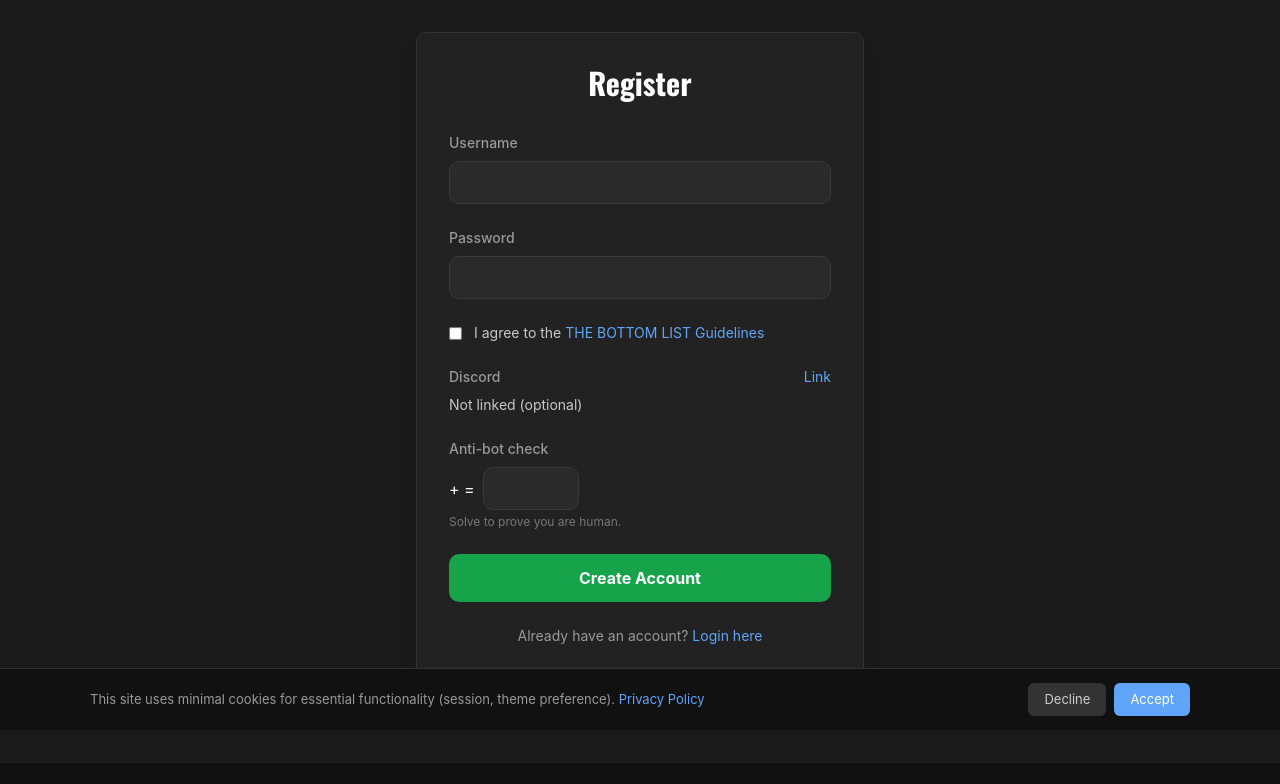
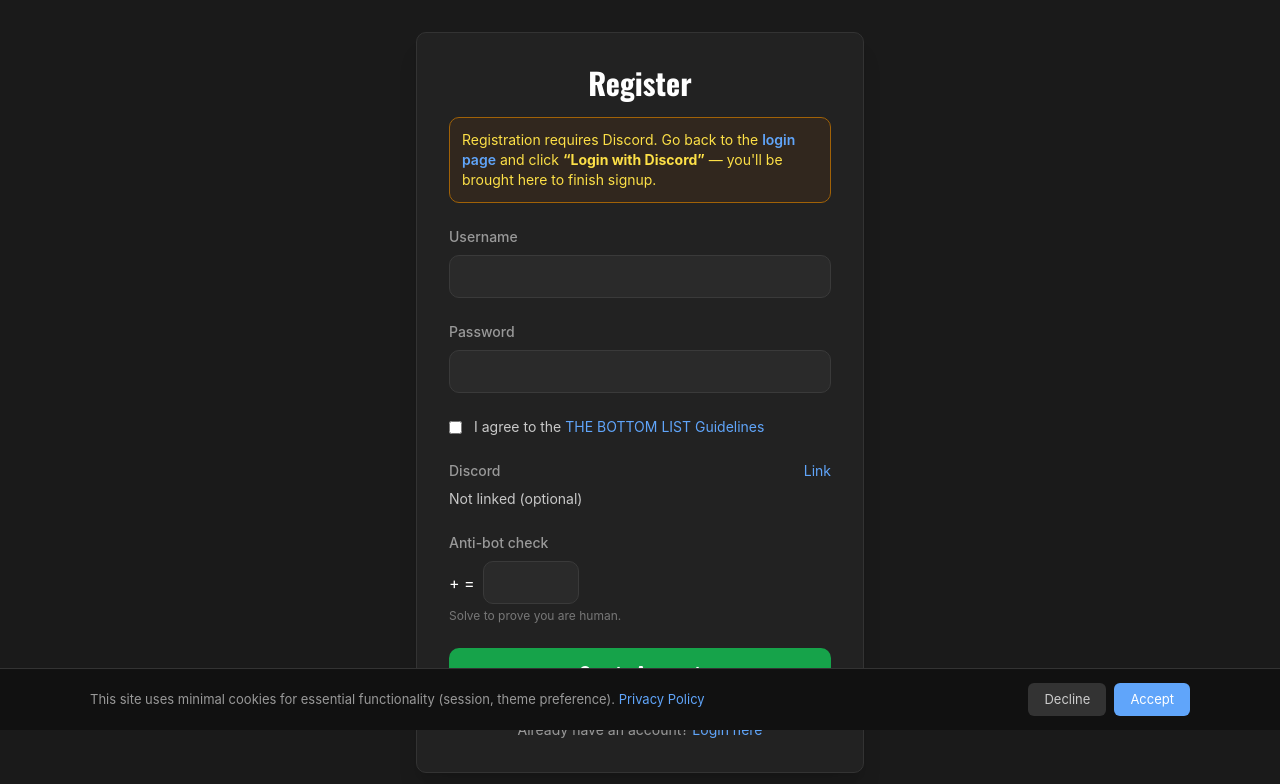
Before and after one commit to HerbertGaming39/bottom-list, a Python web app: template templates/register.html in a window 1280 px wide. Shown: the part 70-854 px from the top of the page. Run offline with Jinja, Linux system fonts and the light colour scheme; the template is opened without the code that fills it, so the values that code supplies are empty; some libraries are stand-ins or nearby versions.

Commit message:
Discord-first auth: block password registration, demote password login to legacy-link form

```diff
--- a/blueprints/auth.py
+++ b/blueprints/auth.py
@@ -115,6 +115,12 @@ def register():
     if current_user.is_authenticated:
         return redirect(url_for('main.home'))
     if request.method == 'POST':
+        # DISCORD-ONLY REGISTRATION: accounts are created through the
+        # Discord OAuth flow (which sets pending_discord) - no plain
+        # username/password signups anymore.
+        if not (session.get('pending_discord') or {}).get('discord_id'):
+            flash('Registration requires Discord. Click "Log in with Discord" on the login page first.', 'warning')
+            return redirect(url_for('auth.login'))
         if request.form.get('website'):
             flash('Bot detected.', 'danger')
             return redirect(url_for('auth.register'))
--- a/templates/register.html
+++ b/templates/register.html
@@ -3,7 +3,16 @@
 {% block content %}
 <div class="max-w-md mx-auto">
     <div class="glass-panel p-8 rounded-lg shadow-xl">
-        <h2 class="text-3xl font-bold text-center text-white mb-8">Register</h2>
+        <h2 class="text-3xl font-bold text-center text-white mb-4">Register</h2>
+        {% if not session.get('pending_discord') %}
+        <div class="mb-6 p-3 rounded-lg border border-yellow-700 bg-yellow-900/20 text-sm text-yellow-300">
+            Registration requires Discord. Go back to the <a href="{{ url_for('auth.login') }}" class="underline font-semibold">login page</a> and click <strong>“Login with Discord”</strong> — you'll be brought here to finish signup.
+        </div>
+        {% else %}
+        <div class="mb-6 p-3 rounded-lg border border-emerald-700 bg-emerald-900/20 text-sm text-emerald-300">
+            Discord account <strong>{{ session.get('pending_discord').discord_username }}</strong> will be linked to your new account.
+        </div>
+        {% endif %}
         <form method="POST" action="{{ url_for('auth.register') }}">
             <input type="hidden" name="_csrf_token" value="{{ csrf_token() }}">
             <input type="text" name="website" style="display:none" tabindex="-1" autocomplete="off">
```
Also changed, not shown: templates/login.html (+13 -5 lines).
